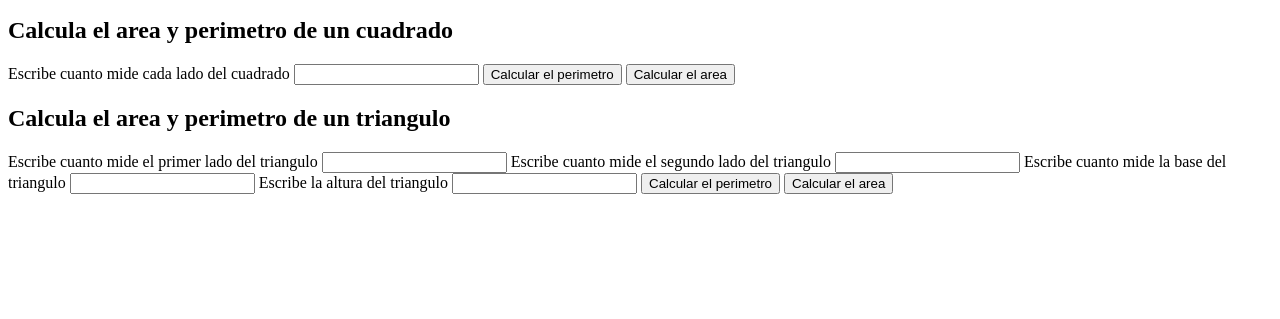
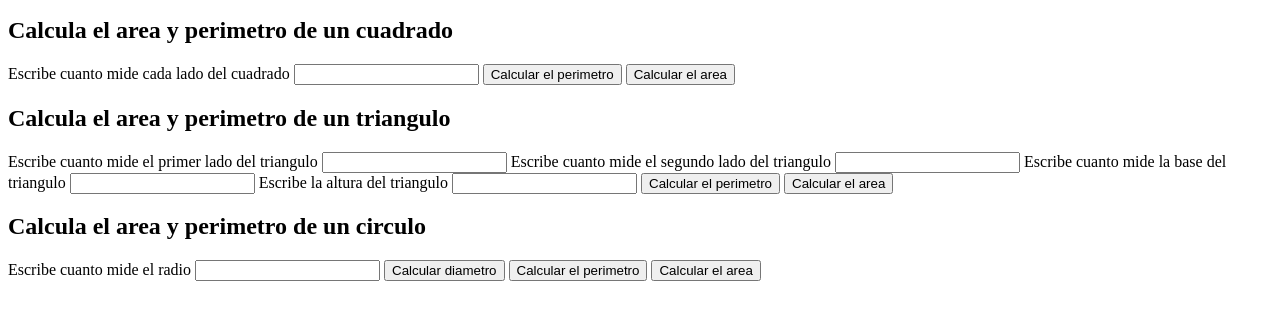
Before and after one commit to JeisonMunoz/curso-practico-javascript, a plain HTML site: page figuras.html in a window 1280 px wide. Shown: the part 101-420 px from the top of the page. Drawn offline with Linux system fonts and the light colour scheme.

Commit message:
aun fallan las funciones triangulo. Se agrego el html del circulo y parte de sus funciones en JS

```diff
--- a/figuras.html
+++ b/figuras.html
@@ -68,6 +68,30 @@
         </form>
     </Section>
 
+    <!--Seccion del circulo-->
+    <section>
+        <h2>
+            Calcula el area y perimetro de un circulo
+        </h2>
+        <form action="">
+            <label for="inputRadio">
+                Escribe cuanto mide el radio
+            </label>
+            <input id="inputRadio" type="number">
+
+            <button type="button" onclick="calcularDiametro()">
+                Calcular diametro
+            </button>
+
+            <button type="button" onclick="calcularPerimetrocirculo()">
+                Calcular el perimetro
+            </button>
+            <button type="button" onclick="calcularAreaCirculo()">
+                Calcular el area
+            </button>
+        </form>
+    </section>
+
     <script src="./figuras.js">
 
     </script>
--- a/figuras.js
+++ b/figuras.js
@@ -119,3 +119,12 @@ function calcularAreaTriangulo() {
     const area = areaTriangulo(base,altura);
     alert(area);
 }
+
+// Funciones del circulo
+function calcularDiametro() {
+    const inputRadio = document.getElementById(inputRadio);
+    const radio = inputRadio.value;
+
+    const diametro = diametroCirculo(radio)
+    alert(diametro)
+}
```
